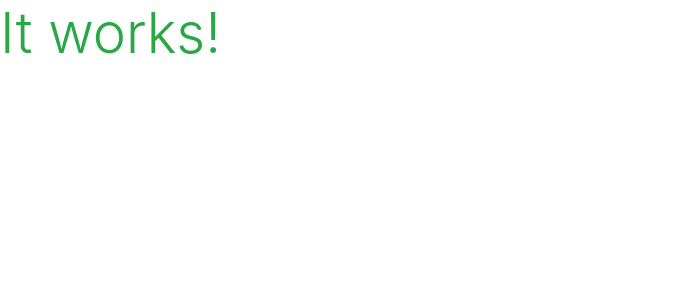
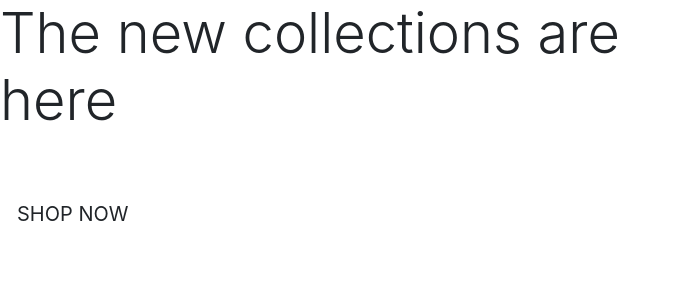
Before and after one commit to podvistorcheto/online-boutique, a Django app: page / in a window 1280 px wide. Shown: the top 301 px of the page, without its empty margins (0-677 px from the left). Run offline with Django 3.2, Linux system fonts and the light colour scheme; some libraries are stand-ins or nearby versions.

Commit message:
Addedm homepage content

```diff
--- a/home/templates/home/index.html
+++ b/home/templates/home/index.html
@@ -1,8 +1,37 @@
 {% extends 'base.html' %}
 {% load static %}
 
+{% block page_header %}
+<div class="container header-container">
+	<div class="row">
+
+		<div class="col">
+		</div>
+
+	</div>
+</div>
+{% endblock %}
+
 {% block content %}
 
-<h1 class="display-4 text-success">It works!</h1>
+<div class="contaner h-100">
+	<div class="row h-100">
+		<div class="col-7 col-md-6 my-auto">
+			<h4 class="display-4 logo-font text-black">The new collections are here
+			</h4>
+			<div class="my-5">
+				<h4 href="" class="shop-now-button btn btn-lg rounded-0 text-uppercase py-3">Shop now
+				</h4>
+			</div>
+
+
+		</div>
+
+	</div>
+
+
+
+</div>
+
 
 {% endblock%}
--- a/templates/base.html
+++ b/templates/base.html
@@ -37,6 +37,13 @@
 
     {% if messages %}
     <div class="message-container"></div>
+
+    <div class="row">
+        <div class="col"></div>
+        <div class="col"></div>
+        <div class="col"></div>
+    </div>
+
     {% endif %}
 
     {% block page_header %}
```
